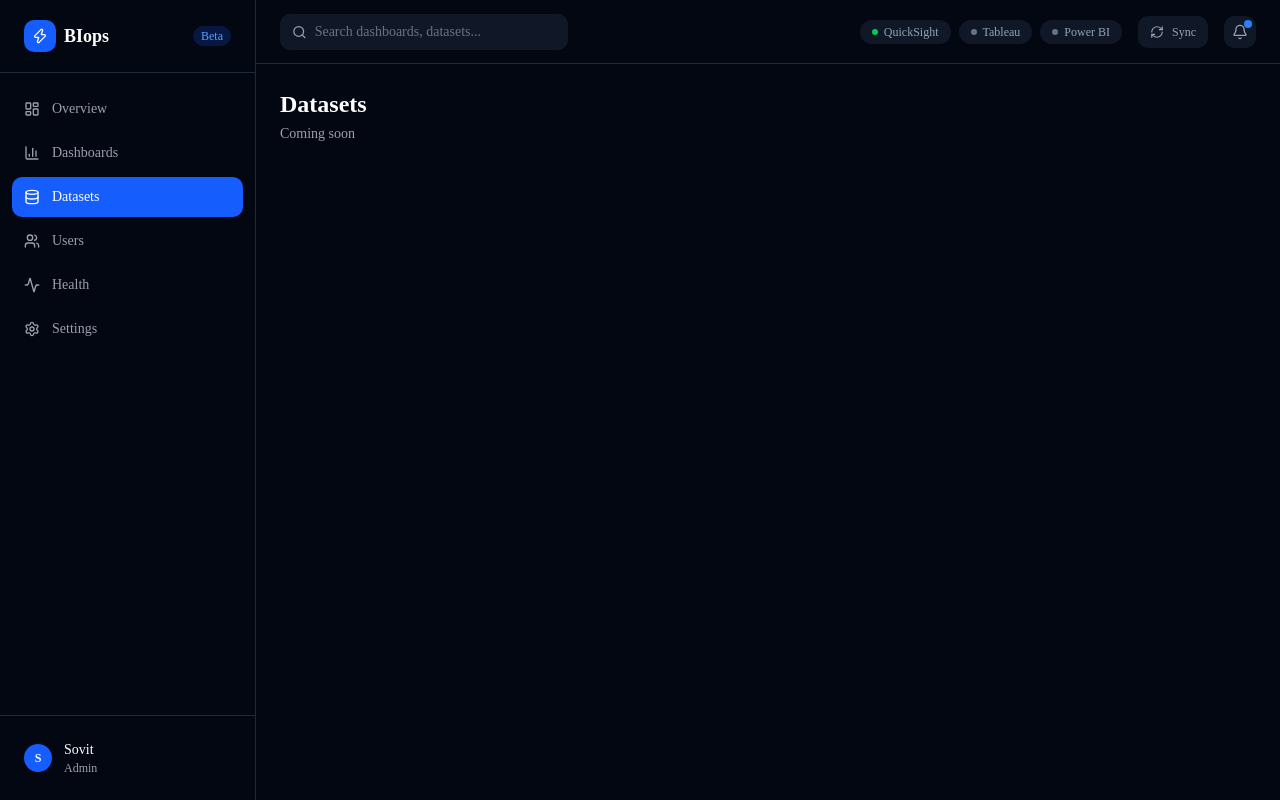
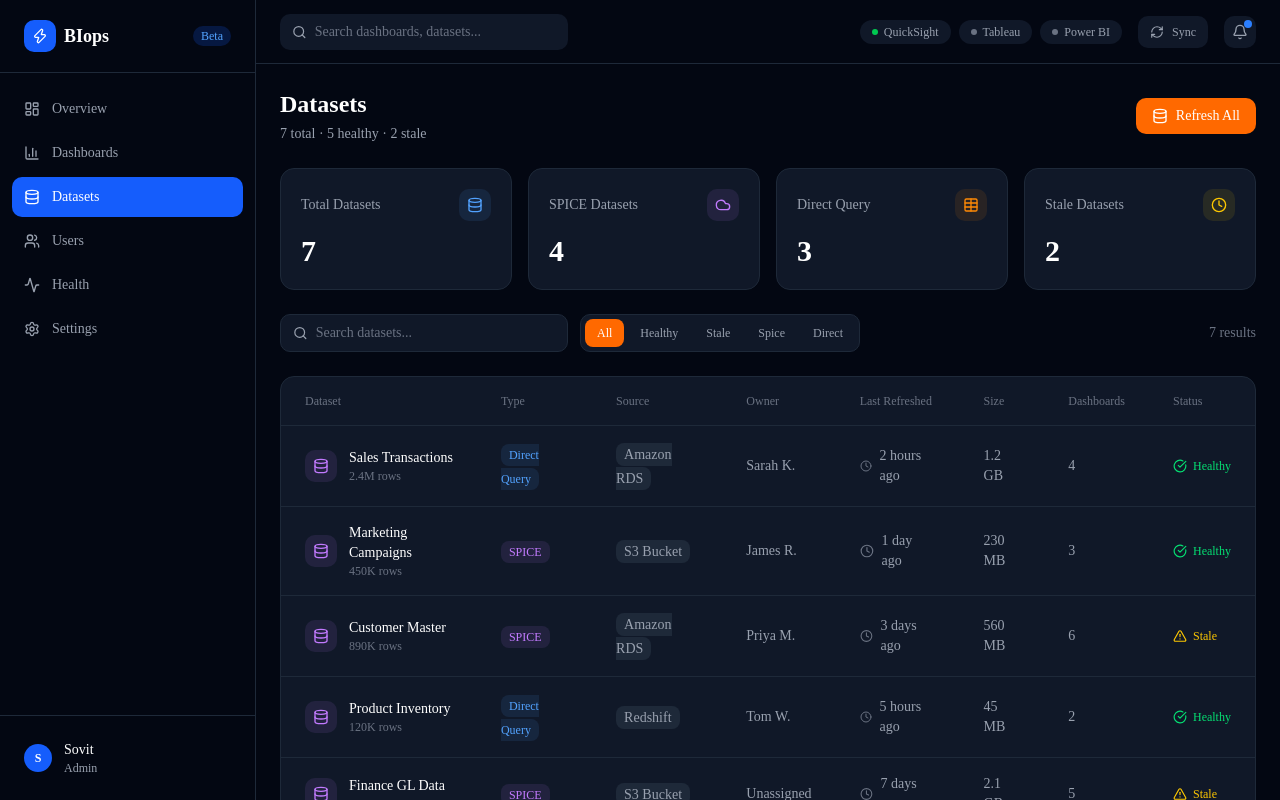
Before and after one commit to sovit-nayak/bi-ops-platform, a Next.js app: page /datasets in a window 1280 px wide. Built offline with nearby package versions, Linux system fonts and the light colour scheme.

Commit message:
feat: datasets page with full content

```diff
--- a/src/app/(dashboard)/datasets/page.tsx
+++ b/src/app/(dashboard)/datasets/page.tsx
@@ -1,8 +1,177 @@
-export default function DatasetsPage() {
-  return (
-    <div>
-      <h1 className="text-2xl font-bold text-white">Datasets</h1>
-      <p className="text-gray-400 text-sm mt-1">Coming soon</p>
+"use client";
+
+import { useState } from "react";
+import { Database, Search, Table, Cloud, Clock, CheckCircle, AlertTriangle } from "lucide-react";
+
+const datasets = [
+  { id: 1, name: "Sales Transactions", type: "Direct Query", source: "Amazon RDS", owner: "Sarah K.", lastRefreshed: "2 hours ago", rows: "2.4M", size: "1.2 GB", dashboards: 4, status: "healthy" },
+  { id: 2, name: "Marketing Campaigns", type: "SPICE", source: "S3 Bucket", owner: "James R.", lastRefreshed: "1 day ago", rows: "450K", size: "230 MB", dashboards: 3, status: "healthy" },
+  { id: 3, name: "Customer Master", type: "SPICE", source: "Amazon RDS", owner: "Priya M.", lastRefreshed: "3 days ago", rows: "890K", size: "560 MB", dashboards: 6, status: "stale" },
+  { id: 4, name: "Product Inventory", type: "Direct Query", source: "Redshift", owner: "Tom W.", lastRefreshed: "5 hours ago", rows: "120K", size: "45 MB", dashboards: 2, status: "healthy" },
+  { id: 5, name: "Finance GL Data", type: "SPICE", source: "S3 Bucket", owner: "Unassigned", lastRefreshed: "7 days ago", rows: "3.1M", size: "2.1 GB", dashboards: 5, status: "stale" },
+  { id: 6, name: "HR Headcount", type: "SPICE", source: "Workday API", owner: "Linda C.", lastRefreshed: "1 day ago", rows: "12K", size: "8 MB", dashboards: 2, status: "healthy" },
+  { id: 7, name: "Web Analytics", type: "Direct Query", source: "Athena", owner: "James R.", lastRefreshed: "30 mins ago", rows: "8.2M", size: "4.5 GB", dashboards: 3, status: "healthy" },
+];
+
+function StatusBadge({ status }: { status: string }) {
+  return status === "healthy" ? (
+    <div className="flex items-center gap-1.5">
+      <CheckCircle className="w-3.5 h-3.5 text-green-400" />
+      <span className="text-xs text-green-400">Healthy</span>
+    </div>
+  ) : (
+    <div className="flex items-center gap-1.5">
+      <AlertTriangle className="w-3.5 h-3.5 text-yellow-400" />
+      <span className="text-xs text-yellow-400">Stale</span>
     </div>
   );
 }
+
+function TypeBadge({ type }: { type: string }) {
+  return (
+    <span className={`text-xs px-2 py-1 rounded-md font-medium ${
+      type === "SPICE"
+        ? "text-purple-400 bg-purple-400/10"
+        : "text-blue-400 bg-blue-400/10"
+    }`}>
+      {type}
+    </span>
+  );
+}
+
+export default function DatasetsPage() {
+  const [search, setSearch] = useState("");
+  const [filter, setFilter] = useState("all");
+
+  const filtered = datasets.filter((d) => {
+    const matchSearch =
+      d.name.toLowerCase().includes(search.toLowerCase()) ||
+      d.source.toLowerCase().includes(search.toLowerCase()) ||
+      d.owner.toLowerCase().includes(search.toLowerCase());
+    const matchFilter =
+      filter === "all" ? true :
+      filter === "healthy" ? d.status === "healthy" :
+      filter === "stale" ? d.status === "stale" :
+      filter === "spice" ? d.type === "SPICE" :
+      filter === "direct" ? d.type === "Direct Query" : true;
+    return matchSearch && matchFilter;
+  });
+
+  return (
+    <div className="space-y-6">
+
+      {/* Header */}
+      <div className="flex items-center justify-between">
+        <div>
+          <h1 className="text-2xl font-bold text-white">Datasets</h1>
+          <p className="text-gray-400 text-sm mt-1">
+            {datasets.length} total · {datasets.filter(d => d.status === "healthy").length} healthy · {datasets.filter(d => d.status === "stale").length} stale
+          </p>
+        </div>
+        <button className="flex items-center gap-2 bg-orange-500 hover:bg-orange-400 text-white text-sm px-4 py-2 rounded-lg transition-all">
+          <Database className="w-4 h-4" />
+          Refresh All
+        </button>
+      </div>
+
+      {/* Stats */}
+      <div className="grid grid-cols-4 gap-4">
+        {[
+          { label: "Total Datasets", value: datasets.length, icon: Database, color: "text-blue-400", bg: "bg-blue-400/10" },
+          { label: "SPICE Datasets", value: datasets.filter(d => d.type === "SPICE").length, icon: Cloud, color: "text-purple-400", bg: "bg-purple-400/10" },
+          { label: "Direct Query", value: datasets.filter(d => d.type === "Direct Query").length, icon: Table, color: "text-orange-400", bg: "bg-orange-400/10" },
+          { label: "Stale Datasets", value: datasets.filter(d => d.status === "stale").length, icon: Clock, color: "text-yellow-400", bg: "bg-yellow-400/10" },
+        ].map((stat) => (
+          <div key={stat.label} className="bg-gray-900 rounded-xl p-5 border border-gray-800">
+            <div className="flex items-center justify-between mb-3">
+              <span className="text-gray-400 text-sm">{stat.label}</span>
+              <div className={`p-2 rounded-lg ${stat.bg}`}>
+                <stat.icon className={`w-4 h-4 ${stat.color}`} />
+              </div>
+            </div>
+            <div className="text-3xl font-bold text-white">{stat.value}</div>
+          </div>
+        ))}
+      </div>
+
+      {/* Filters */}
+      <div className="flex items-center gap-3">
+        <div className="flex items-center gap-2 bg-gray-900 border border-gray-800 rounded-lg px-3 py-2 w-72">
+          <Search className="w-4 h-4 text-gray-400" />
+          <input
+            type="text"
+            placeholder="Search datasets..."
+            value={search}
+            onChange={(e) => setSearch(e.target.value)}
+            className="bg-transparent text-sm text-gray-300 placeholder-gray-500 outline-none w-full"
+          />
+        </div>
+        <div className="flex items-center gap-1 bg-gray-900 border border-gray-800 rounded-lg p-1">
+          {["all", "healthy", "stale", "spice", "direct"].map((f) => (
+            <button
+              key={f}
+              onClick={() => setFilter(f)}
+              className={`text-xs px-3 py-1.5 rounded-md capitalize transition-all ${
+                filter === f
+                  ? "bg-orange-500 text-white"
+                  : "text-gray-400 hover:text-white"
+              }`}
+            >
+              {f}
+            </button>
+          ))}
+        </div>
+        <div className="ml-auto text-sm text-gray-500">{filtered.length} results</div>
+      </div>
+
+      {/* Table */}
+      <div className="bg-gray-900 rounded-xl border border-gray-800 overflow-hidden">
+        <table className="w-full">
+          <thead>
+            <tr className="text-left text-xs text-gray-500 border-b border-gray-800">
+              <th className="px-6 py-4 font-medium">Dataset</th>
+              <th className="px-6 py-4 font-medium">Type</th>
+              <th className="px-6 py-4 font-medium">Source</th>
+              <th className="px-6 py-4 font-medium">Owner</th>
+              <th className="px-6 py-4 font-medium">Last Refreshed</th>
+              <th className="px-6 py-4 font-medium">Size</th>
+              <th className="px-6 py-4 font-medium">Dashboards</th>
+              <th className="px-6 py-4 font-medium">Status</th>
+            </tr>
+          </thead>
+          <tbody className="divide-y divide-gray-800">
+            {filtered.map((d) => (
+              <tr key={d.id} className="hover:bg-gray-800/50 transition-colors cursor-pointer">
+                <td className="px-6 py-4">
+                  <div className="flex items-center gap-3">
+                    <div className="p-2 bg-purple-400/10 rounded-lg">
+                      <Database className="w-4 h-4 text-purple-400" />
+                    </div>
+                    <div>
+                      <div className="text-white text-sm font-medium">{d.name}</div>
+                      <div className="text-xs text-gray-500">{d.rows} rows</div>
+                    </div>
+                  </div>
+                </td>
+                <td className="px-6 py-4"><TypeBadge type={d.type} /></td>
+                <td className="px-6 py-4">
+                  <span className="text-sm text-gray-400 bg-gray-800 px-2 py-1 rounded-md">{d.source}</span>
+                </td>
+                <td className="px-6 py-4 text-sm text-gray-400">{d.owner}</td>
+                <td className="px-6 py-4">
+                  <div className="flex items-center gap-2">
+                    <Clock className="w-3.5 h-3.5 text-gray-500" />
+                    <span className="text-sm text-gray-400">{d.lastRefreshed}</span>
+                  </div>
+                </td>
+                <td className="px-6 py-4 text-sm text-gray-400">{d.size}</td>
+                <td className="px-6 py-4 text-sm text-gray-400">{d.dashboards}</td>
+                <td className="px-6 py-4"><StatusBadge status={d.status} /></td>
+              </tr>
+            ))}
+          </tbody>
+        </table>
+      </div>
+    </div>
+  );
+}
```
